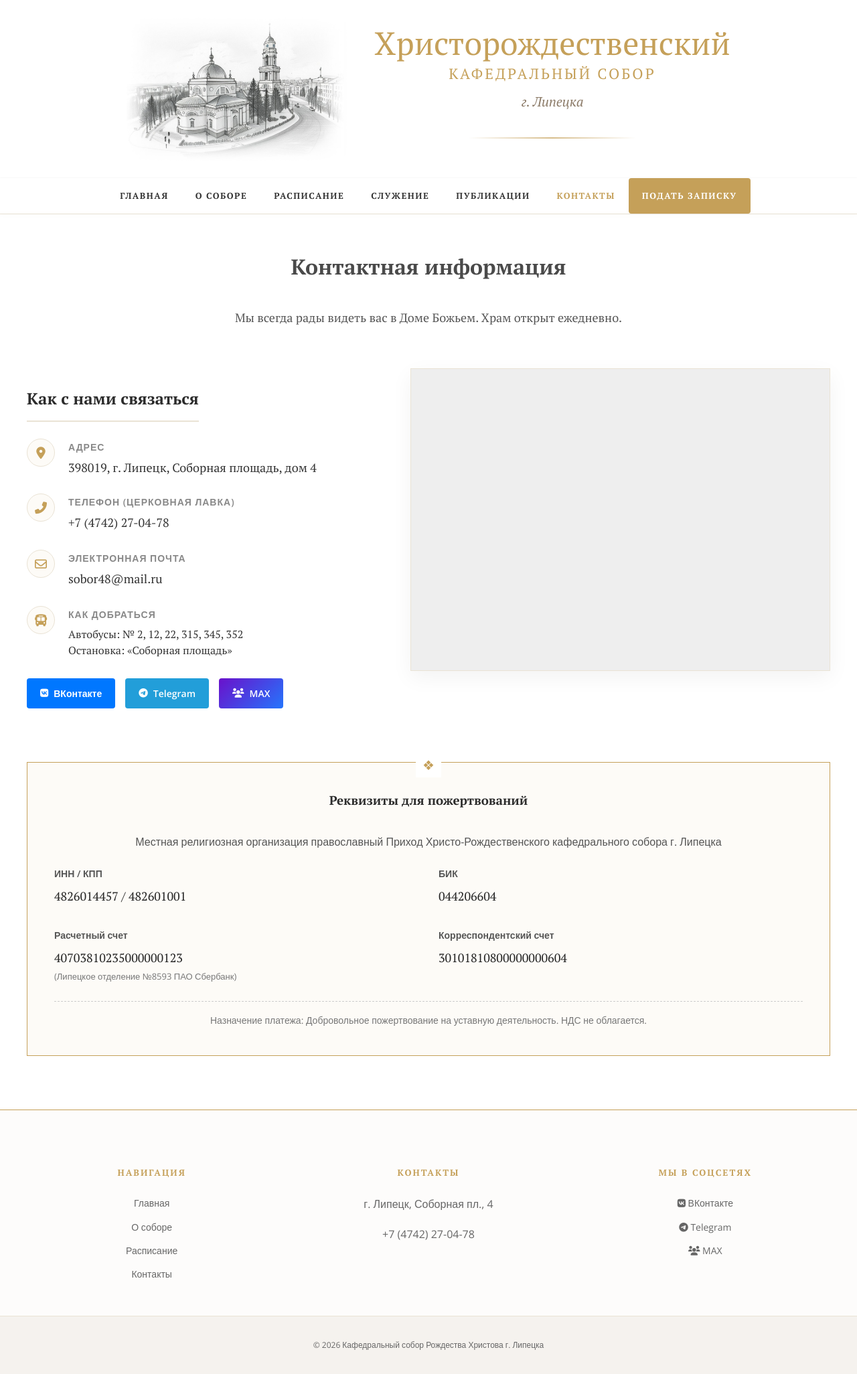
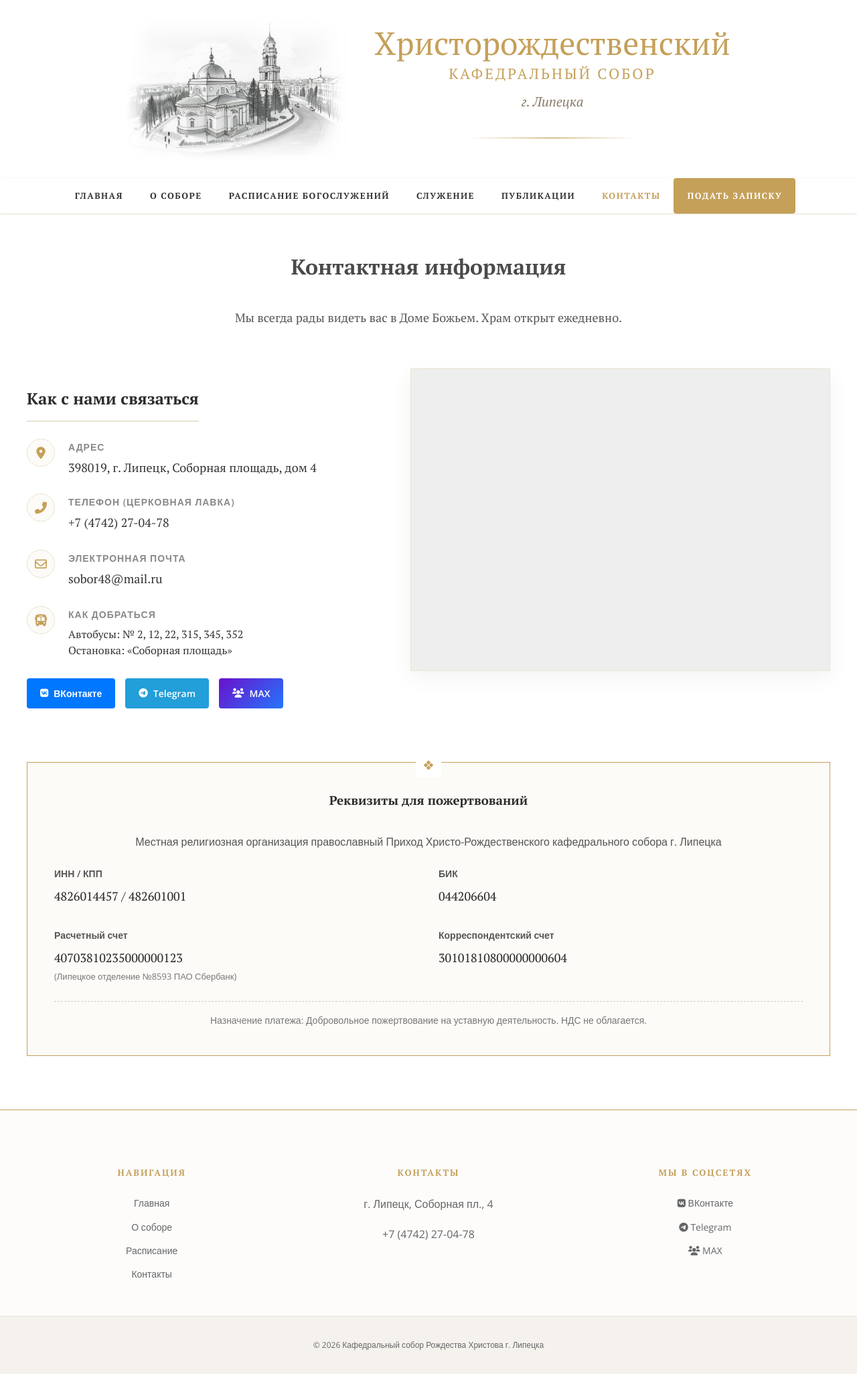
Before and after one commit to Dmitrii048/sobor_Rozhdestva, a Jekyll site: the page contacts/index.html, which Jekyll copies as it is, in a window 1280 px wide. Shown: the whole page at 67% size. Built offline with Jekyll 4.4.1, drawn with Linux system fonts in a browser that asks for light colours.

Commit message:
Update index.html

```diff
--- a/contacts/index.html
+++ b/contacts/index.html
@@ -204,7 +204,7 @@
                     <li><a href="../school/">Воскресная школа</a></li>
                 </ul>
             </li>
-            <li><a href="../schedule.html">Расписание</a></li>
+            <li><a href="../schedule.html">Расписание богослужений</a></li>
             <li class="has-dropdown">
                 <a href="#">Служение</a>
                 <ul class="dropdown-menu">
```
